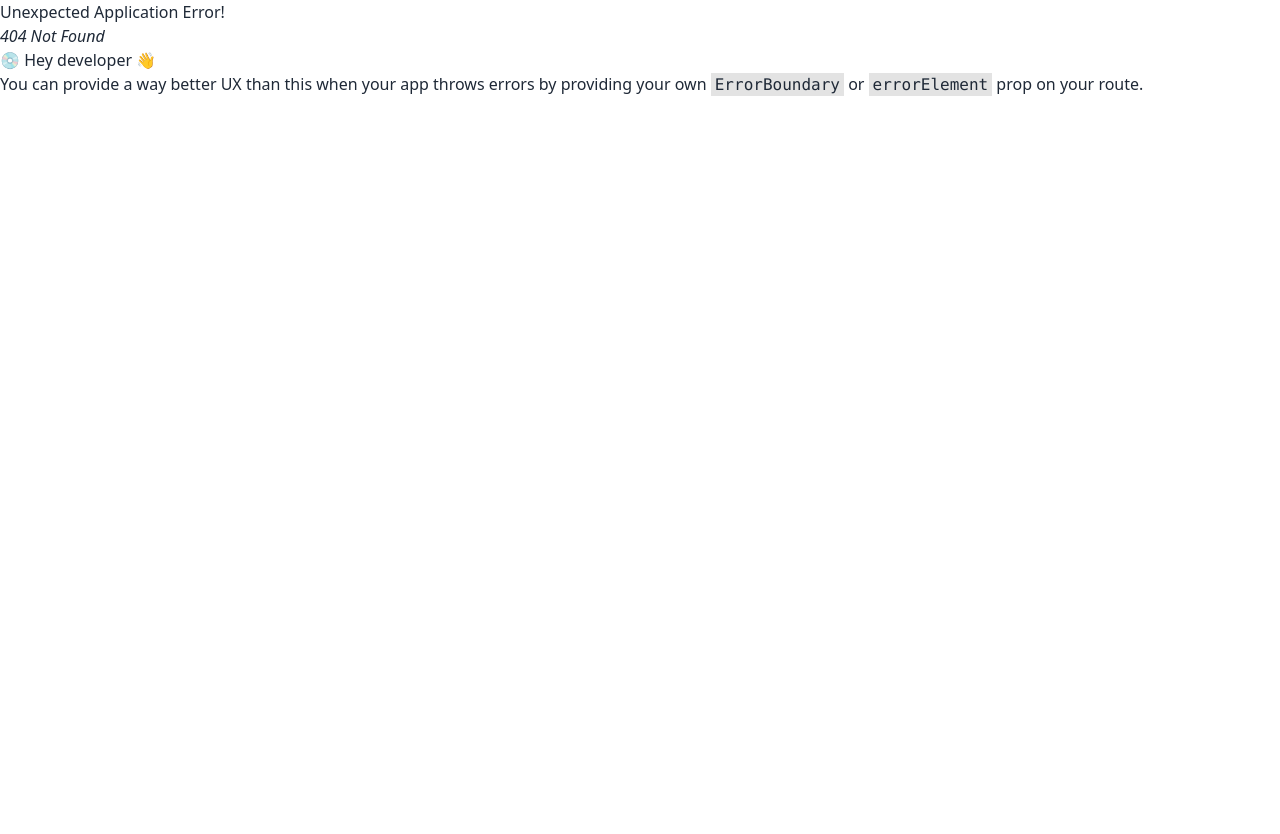
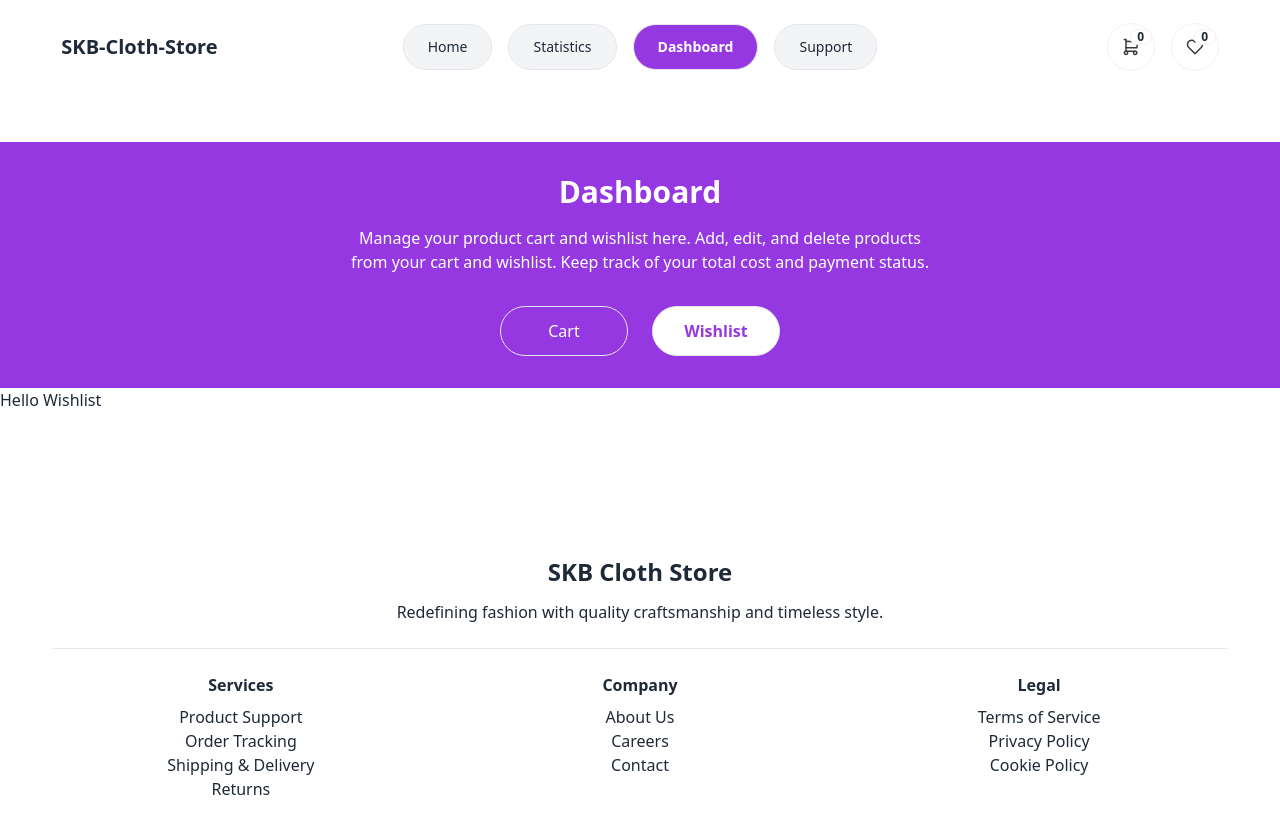
Before and after one commit to sakib236160/Gadget-Heavens, a React (Vite) app: page /dashboard/wishlist in a window 1280 px wide. Before the commit this address had no page. Shown: the top 834 px of the page. Before the commit the page ends 800 px from the top, so only its background shows below. Built offline with nearby package versions, Linux system fonts and the light colour scheme.

Commit message:
mini kora done

```diff
--- /dev/null
+++ b/src/components/Cart.jsx
@@ -0,0 +1,11 @@
+
+
+const Cart = () => {
+    return (
+        <div>
+            Hello Cart
+        </div>
+    );
+};
+
+export default Cart;
--- /dev/null
+++ b/src/components/CartItem.jsx
@@ -0,0 +1,11 @@
+import React from 'react';
+
+const CartItem = () => {
+    return (
+        <div>
+
+        </div>
+    );
+};
+
+export default CartItem;
--- /dev/null
+++ b/src/components/Wishlist.jsx
@@ -0,0 +1,11 @@
+
+
+const Wishlist = () => {
+    return (
+        <div>
+            Hello Wishlist
+        </div>
+    );
+};
+
+export default Wishlist;
```
Also changed, not shown: src/routes/Routes.jsx (+13 -1 lines).
